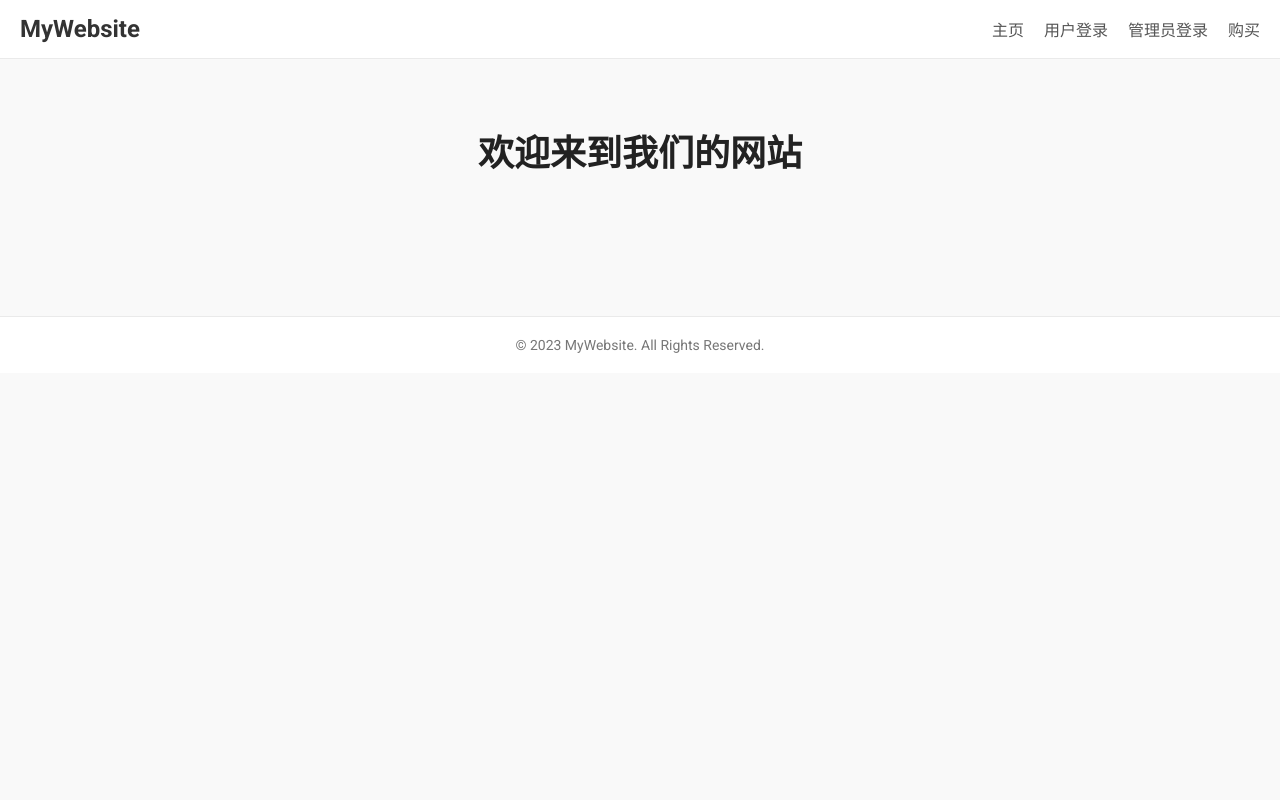
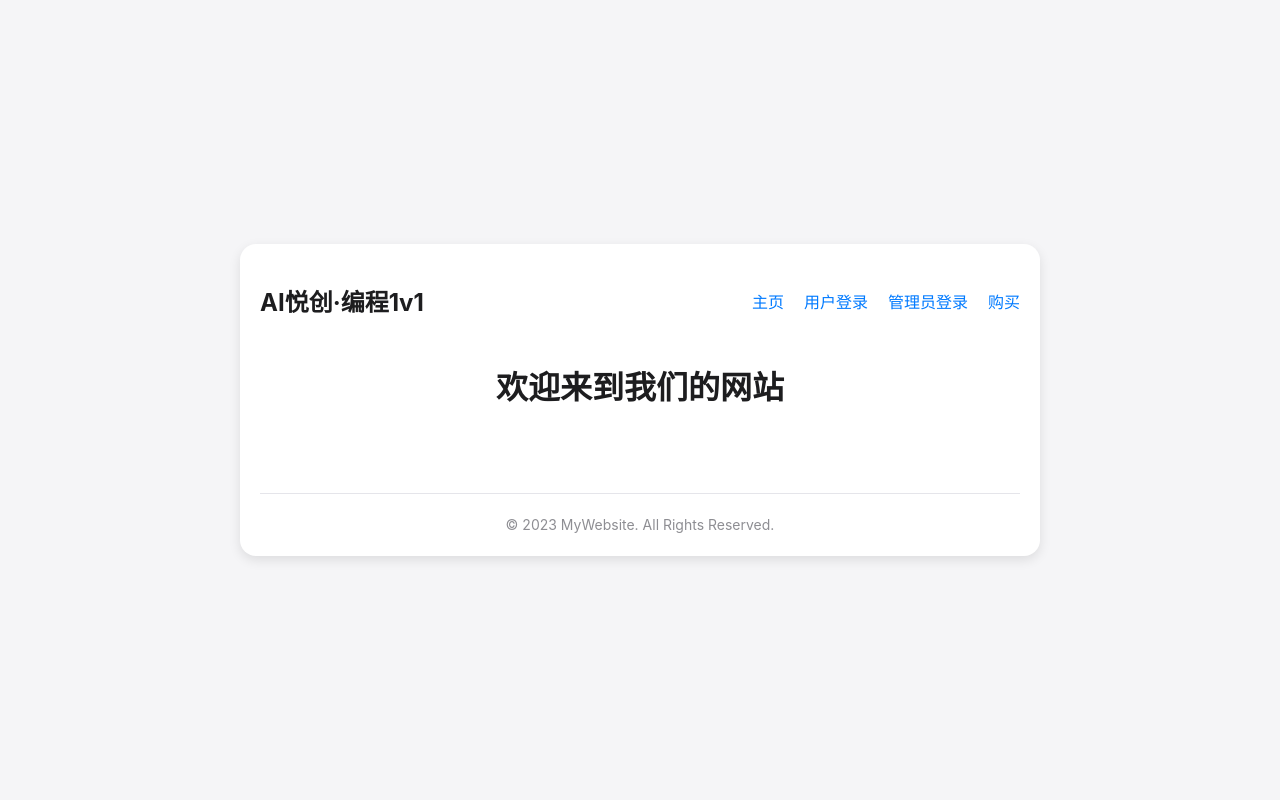
Before and after one commit to AndersonHJB/FeedVault, a Flask app: template templates/index.html in a window 1280 px wide. Run offline with Flask 3, Linux system fonts and the light colour scheme; the template is opened without the code that fills it, so the values that code supplies are empty.

Commit message:
改进index

```diff
--- a/static/index.css
+++ b/static/index.css
@@ -1,32 +1,17 @@
-/* 使用自定义字体 */
-body {
-    font-family: 'Roboto', sans-serif;
-    margin: 0;
-    background-color: #f9f9f9;
-    color: #333;
-}
+/* index.css */
 
 /* 导航栏样式 */
 .navbar {
-    background-color: #fff;
-    border-bottom: 1px solid #eaeaea;
-    position: fixed;
-    width: 100%;
-    top: 0;
-    z-index: 100;
-}
-
-.navbar .container {
     display: flex;
+    justify-content: space-between;
     align-items: center;
-    justify-content: space-between;
-    padding: 15px 20px;
+    padding: 20px 0;
 }
 
 .navbar .logo {
     font-size: 24px;
-    font-weight: 700;
-    color: #333;
+    font-weight: bold;
+    color: #1d1d1f;
     text-decoration: none;
 }
 
@@ -42,38 +27,32 @@
 
 .navbar .nav-links a {
     text-decoration: none;
-    color: #555;
+    color: #007aff;
     font-weight: 500;
     transition: color 0.3s;
 }
 
 .navbar .nav-links a:hover {
-    color: #000;
+    color: #0056b3;
 }
 
-/* 主体内容样式 */
-.main-content {
-    padding: 100px 20px 60px;
-}
-
-.page-title {
+/* 页面标题样式 */
+h1 {
+    margin-top: 20px;
+    font-size: 32px;
+    color: #1d1d1f;
     text-align: center;
-    font-size: 36px;
-    margin-bottom: 50px;
-    color: #222;
 }
 
 /* 选项卡样式 */
 .tabs {
-    max-width: 800px;
-    margin: 0 auto;
+    margin-top: 40px;
 }
 
 .tab-links {
     list-style: none;
     display: flex;
     justify-content: center;
-    margin-bottom: 30px;
     padding: 0;
 }
 
@@ -84,16 +63,15 @@
 .tab-links a {
     text-decoration: none;
     padding: 10px 20px;
-    background-color: #eaeaea;
-    color: #555;
-    border-radius: 5px;
+    background-color: #e5e5ea;
+    color: #333;
+    border-radius: 8px;
     transition: background-color 0.3s;
 }
 
 .tab-links a.active,
 .tab-links a:hover {
-    background-color: #d4d4d4;
-    color: #333;
+    background-color: #d1d1d6;
 }
 
 .tab-content .tab {
@@ -102,55 +80,50 @@
 
 .tab-content .tab.active {
     display: block;
+    margin-top: 20px;
 }
 
 .tab-content h2 {
     text-align: center;
-    font-size: 28px;
+    font-size: 24px;
     margin-bottom: 20px;
-    color: #333;
+    color: #1d1d1f;
 }
 
 /* 视频样式 */
 video {
     width: 100%;
-    border-radius: 10px;
+    border-radius: 12px;
     box-shadow: 0 4px 12px rgba(0, 0, 0, 0.1);
 }
 
 /* 页脚样式 */
 .footer {
-    background-color: #fff;
-    border-top: 1px solid #eaeaea;
-    padding: 20px 0;
-}
-
-.footer .container {
+    margin-top: 40px;
+    padding-top: 20px;
+    border-top: 1px solid #e5e5ea;
     text-align: center;
 }
 
 .footer p {
-    color: #777;
+    color: #8e8e93;
     font-size: 14px;
-    margin: 0;
 }
 
 /* 响应式设计 */
 @media (max-width: 768px) {
-    .navbar .nav-links {
-        display: none;
+    .navbar {
+        flex-direction: column;
+        align-items: flex-start;
     }
 
-    .navbar .menu-toggle {
-        display: block;
+    .navbar .nav-links {
+        flex-direction: column;
+        width: 100%;
     }
 
-    .main-content {
-        padding: 80px 15px 40px;
-    }
-
-    .page-title {
-        font-size: 28px;
+    .navbar .nav-links li {
+        margin: 10px 0;
     }
 
     .tab-links {
--- a/templates/index.html
+++ b/templates/index.html
@@ -3,31 +3,28 @@
 <head>
     <meta charset="UTF-8">
     <title>主页</title>
+    <!-- 引入基础样式表 -->
+    <link rel="stylesheet" href="{{ url_for('static', filename='base.css') }}">
     <!-- 引入自定义的样式表 -->
     <link rel="stylesheet" href="{{ url_for('static', filename='index.css') }}">
     <!-- 使用 Google Fonts -->
     <link href="https://fonts.googleapis.com/css2?family=Roboto:wght@400;500;700&display=swap" rel="stylesheet">
 </head>
 <body>
-
+<div class="container">
     <!-- 导航栏 -->
     <nav class="navbar">
-    <div class="container">
-        <a href="{{ url_for('index') }}" class="logo">MyWebsite</a>
+        <a href="{{ url_for('index') }}" class="logo">AI悦创·编程1v1</a>
         <ul class="nav-links">
             <li><a href="{{ url_for('index') }}">主页</a></li>
             <li><a href="{{ url_for('user_login') }}">用户登录</a></li>
             <li><a href="{{ url_for('login') }}">管理员登录</a></li>
             <li><a href="{{ url_for('purchase') }}">购买</a></li>
         </ul>
-    </div>
     </nav>
 
-<!-- 主体内容 -->
-<div class="container main-content">
-
     <!-- 页面标题 -->
-    <h1 class="page-title">欢迎来到我们的网站</h1>
+    <h1>欢迎来到我们的网站</h1>
 
     <!-- 选项卡 -->
     <div class="tabs">
@@ -51,14 +48,11 @@
         </div>
     </div>
 
-</div>
-
     <!-- 页脚 -->
     <footer class="footer">
-    <div class="container">
         <p>&copy; 2023 MyWebsite. All Rights Reserved.</p>
+    </footer>
 </div>
-</footer>
 
 <!-- JavaScript -->
 <script>
```
Lines whose indentation alone changed are shown as unchanged.
